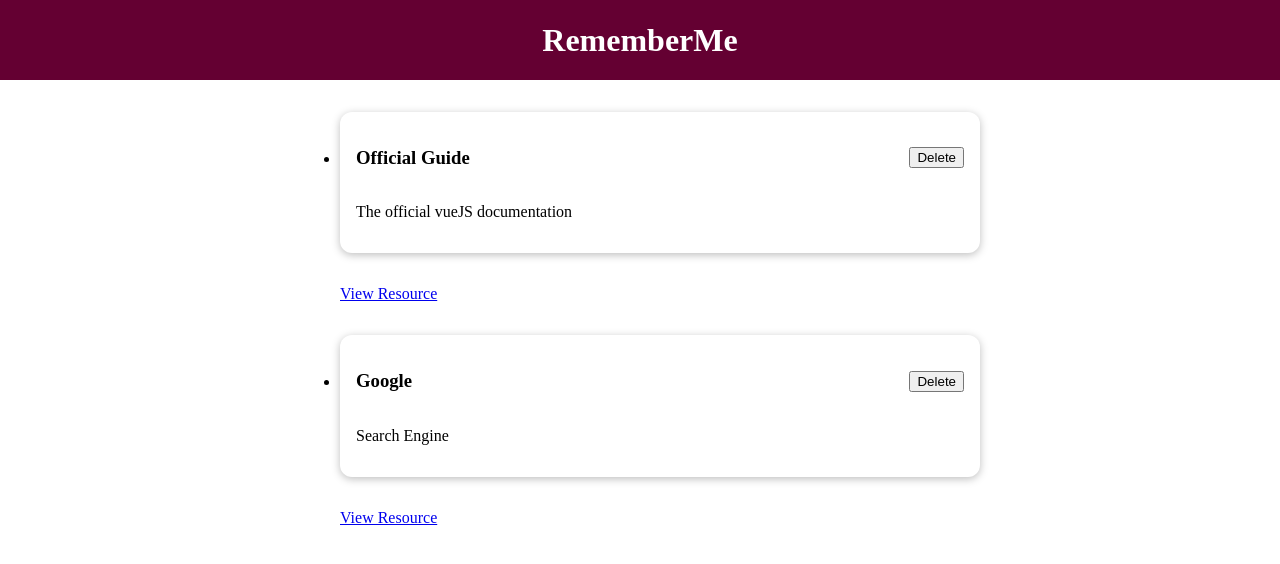
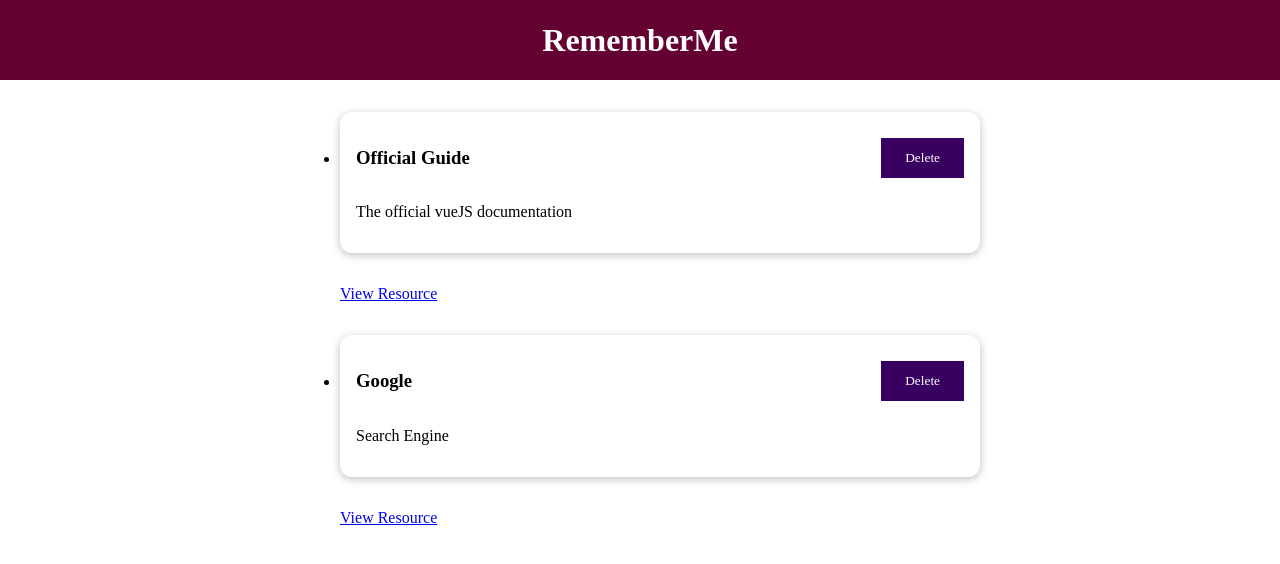
Before and after one commit to daedalus1215/shiny-octo-engine, a Vue app: page / in a window 1280 px wide. Shown: the top 564 px of the page. Built offline with nearby package versions, Linux system fonts and the light colour scheme.

Commit message:
wire in base-button

```diff
--- /dev/null
+++ b/src/components/UI/BaseButton.vue
@@ -0,0 +1,40 @@
+<template>
+    <button :type="type" :class="mode">
+    <slot></slot>
+</button>
+    <!-- <base-button mode="flat"></base-button> -->
+</template>
+
+<script>
+export default {
+    props: ['type', 'mode']
+}
+</script>
+
+<style scoped>
+button {
+    padding: 0.75rem 1.5rem;
+    font-family: inherit;
+    background-color: #3a0061;
+    border: #3a0061;
+    color: white;
+    cursor: pointer;
+}
+
+button:hover,
+button:active {
+    background-color: #270041;
+    border-color: #270041;
+}
+
+.flat {
+    background-color: transparent;
+    color: #3a0061;
+    border: none;
+}
+
+.flat:hover,
+.flat:active {
+    background-color: #edd2ff;
+}
+</style>
--- a/src/components/learning-resources/ResourceItem.vue
+++ b/src/components/learning-resources/ResourceItem.vue
@@ -4,7 +4,7 @@
             <div>
                 <header>
                     <h3>{{ title }}</h3>
-                    <button>Delete</button>
+                    <base-button>Delete</base-button>
                 </header>
             </div>
             <p>{{ description }}</p>
```
Also changed, not shown: src/main.js (+5 -2 lines).
